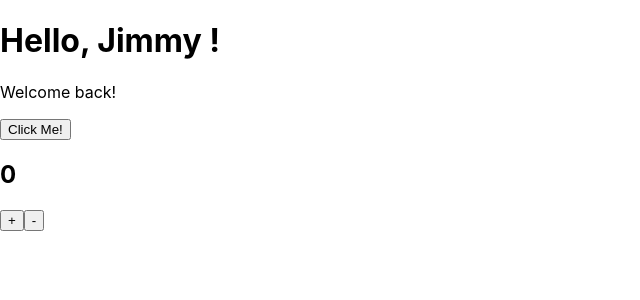
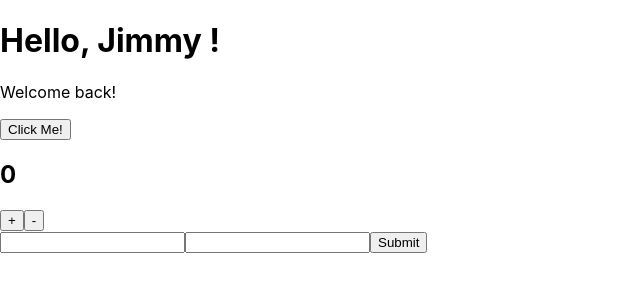
Before and after one commit to JimmyJoo/ts-react-playground, a React (Create React App) app: page / in a window 1280 px wide. Shown: the top 300 px of the page, without its empty margins (0-640 px from the left). Built offline with nearby package versions, Linux system fonts and the light colour scheme.

Commit message:
:art: Create a simple form component in ts

```diff
--- a/src/App.tsx
+++ b/src/App.tsx
@@ -1,12 +1,18 @@
 import React from 'react';
 import Counter from './Counter';
 import Greetings from './Greetings';
+import Form from './Form';
 
 function App() {
   const onClick = (name: string) => {
     console.log(name);
   };
 
+  const onSubmit = (form: { name: string; description: string }) => {
+    const { name, description } = form;
+    console.log('name: ', name);
+    console.log('description: ', description);
+  };
   return (
     <div>
       <Greetings
@@ -17,6 +23,7 @@
         onClick={onClick}
       />
       <Counter />
+      <Form onSubmit={onSubmit} />
     </div>
   );
 }
--- /dev/null
+++ b/src/Form.tsx
@@ -0,0 +1,48 @@
+import React, { useState } from 'react';
+
+type FormProps = {
+  onSubmit: (form: { name: string; description: string }) => void;
+};
+
+function Form({ onSubmit }: FormProps) {
+  const [form, setForm] = useState({
+    name: '',
+    description: '',
+  });
+
+  const { name, description } = form;
+
+  const onChange = (e: React.ChangeEvent<HTMLInputElement>) => {
+    const { name, value } = e.target;
+    setForm({
+      ...form,
+      [name]: value,
+    });
+  };
+
+  const handleSubmit = (e: React.FormEvent<HTMLFormElement>) => {
+    e.preventDefault();
+    onSubmit(form);
+    setForm({
+      name: '',
+      description: '',
+    });
+  };
+
+  return (
+    <div>
+      <form onSubmit={handleSubmit}>
+        <input type="text" name="name" value={name} onChange={onChange} />
+        <input
+          type="text"
+          name="description"
+          value={description}
+          onChange={onChange}
+        />
+        <button type="submit">Submit</button>
+      </form>
+    </div>
+  );
+}
+
+export default Form;
```
